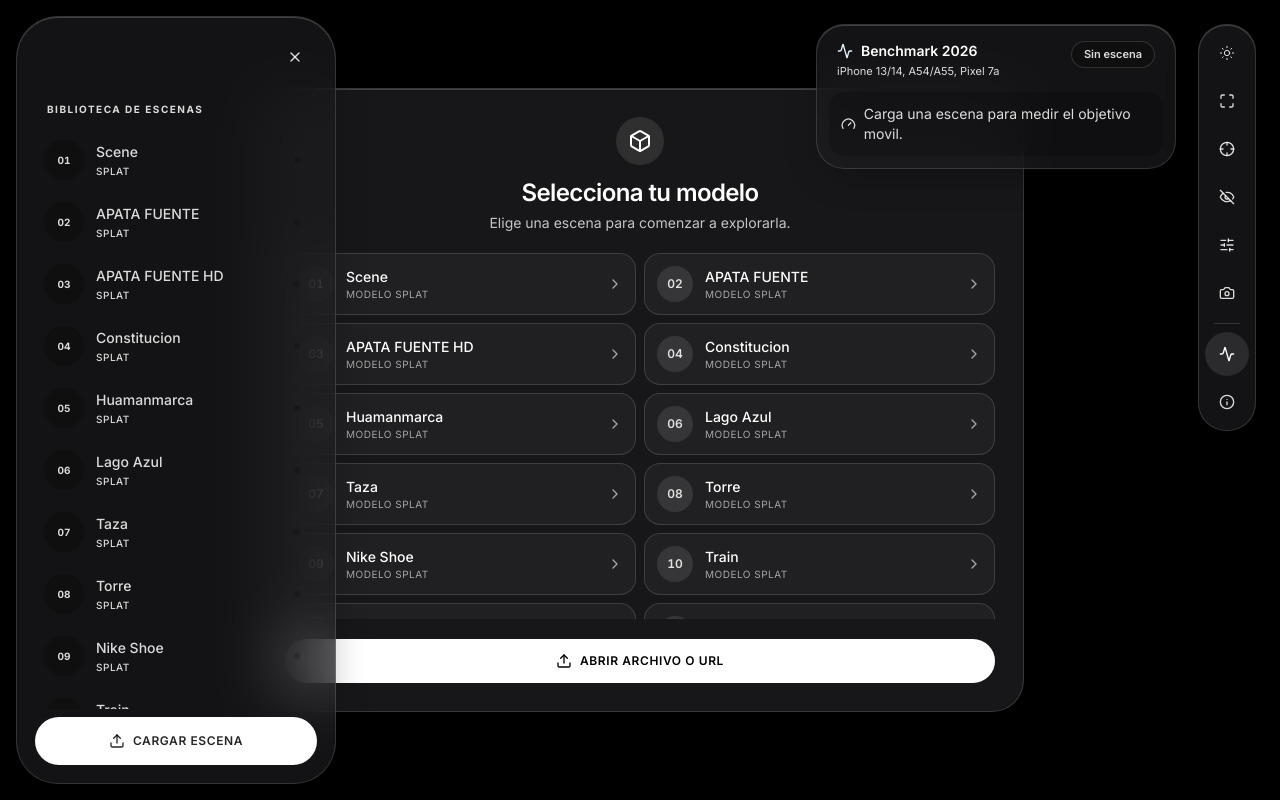
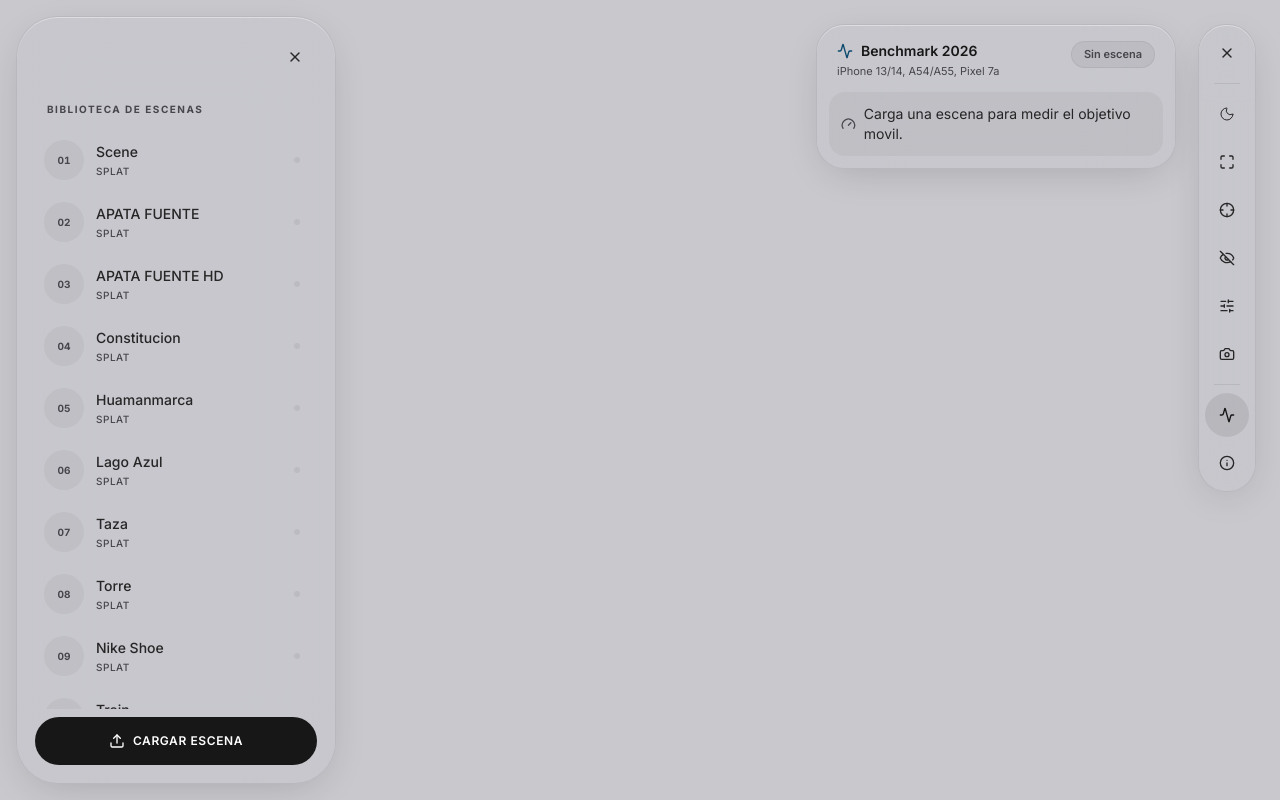
Before and after one commit to JaiderX16/SPLAT_VIEWER_V6, a React (Vite) app: page / in a window 1280 px wide. Both pictures are taken after a click on the button 1227 px from the left and 53 px from the top of the page. Built offline with nearby package versions, Linux system fonts and the light colour scheme.

Commit message:
mejora la UI

```diff
--- a/src/index.css
+++ b/src/index.css
@@ -158,6 +158,35 @@
     border-radius: var(--ui-dock-radius);
   }
 
+  .viewer-tools__panel {
+    display: flex;
+    flex-direction: column;
+    align-items: center;
+    gap: 4px;
+    max-height: 0;
+    overflow: hidden;
+    opacity: 0;
+    visibility: hidden;
+    pointer-events: none;
+    transition:
+      max-height 280ms cubic-bezier(0.2, 0.8, 0.2, 1),
+      opacity 180ms ease,
+      visibility 0s linear 280ms;
+  }
+  .viewer-tools__panel--open {
+    max-height: 600px;
+    opacity: 1;
+    visibility: visible;
+    pointer-events: auto;
+    transition-delay: 0s;
+  }
+
+  @media (prefers-reduced-motion: reduce) {
+    .viewer-tools__panel {
+      transition: none;
+    }
+  }
+
   .pill-btn {
     display: inline-flex;
     align-items: center;
--- a/src/pages/Home.tsx
+++ b/src/pages/Home.tsx
@@ -42,10 +42,10 @@ import {
   Compass,
   Sun,
   Moon,
-  Box,
-  Upload,
   Maximize,
   Minimize,
+  Menu,
+  X,
 } from 'lucide-react';
 
 // The WebGL fallback (three.js + GaussianSplats3D, ~1 MB) is only downloaded
@@ -229,6 +229,7 @@ const Home = forwardRef<SplatViewerRef, SplatViewerProps>(function Home({ showUI
   const [editorView, setEditorView] = useState(false);
   const [isFullscreen, setIsFullscreen] = useState(false);
   const [isFallbackFullscreen, setIsFallbackFullscreen] = useState(false);
+  const [toolsOpen, setToolsOpen] = useState(false);
 
   const isMobile = useIsMobile();
   const { theme, toggleTheme } = useTheme();
@@ -668,64 +669,30 @@ const Home = forwardRef<SplatViewerRef, SplatViewerProps>(function Home({ showUI
 
       {showUI && (
         <>
-          {!hasScene && !activeScene && (
-            <section className="absolute inset-0 z-[150] flex items-center justify-center p-4 md:p-8 pointer-events-none">
-              <div className="glass glass-strong w-full max-w-3xl max-h-[78vh] rounded-[32px] p-5 md:p-7 flex flex-col gap-5 isolate pointer-events-auto">
-                <header className="relative text-center">
-                  <div className="w-12 h-12 mx-auto mb-3 rounded-full bg-black/[0.05] dark:bg-white/[0.10] flex items-center justify-center">
-                    <Box className="w-6 h-6 text-neutral-800 dark:text-white" />
-                  </div>
-                  <h1 className="text-xl md:text-2xl font-semibold tracking-tight text-neutral-900 dark:text-white">
-                    Selecciona tu modelo
-                  </h1>
-                  <p className="mt-1 text-sm text-neutral-700 dark:text-white/75">
-                    Elige una escena para comenzar a explorarla.
-                  </p>
-                </header>
-
-                <div className="relative grid grid-cols-1 sm:grid-cols-2 gap-2 overflow-y-auto min-h-0">
-                  {DEMO_SCENES.map((scene, index) => (
-                    <button
-                      key={scene.name}
-                      type="button"
-                      disabled={backend === 'detecting' || isLoading}
-                      onClick={() => void handleDemoSelect(scene.name)}
-                      className="flex items-center gap-3 p-3 rounded-2xl border border-black/[0.08] dark:border-white/[0.14] bg-black/[0.03] dark:bg-white/[0.04] text-left hover:bg-black/[0.07] dark:hover:bg-white/[0.10] disabled:opacity-50 disabled:cursor-wait transition-colors"
-                    >
-                      <span className="w-9 h-9 shrink-0 rounded-full bg-black/[0.06] dark:bg-white/[0.10] flex items-center justify-center text-xs font-semibold tabular-nums text-neutral-800 dark:text-white/85">
-                        {String(index + 1).padStart(2, '0')}
-                      </span>
-                      <span className="min-w-0 flex-1">
-                        <span className="block truncate text-sm font-medium text-neutral-900 dark:text-white">
-                          {scene.name}
-                        </span>
-                        <span className="block text-[10px] uppercase tracking-wider text-neutral-600 dark:text-white/60">
-                          Modelo splat
-                        </span>
-                      </span>
-                      <ChevronRight className="w-4 h-4 shrink-0 text-neutral-600 dark:text-white/60" />
-                    </button>
-                  ))}
-                </div>
-
-                <button
-                  type="button"
-                  disabled={backend === 'detecting' || isLoading}
-                  onClick={() => setShowUploader(true)}
-                  className="relative flex items-center justify-center gap-2 h-11 shrink-0 rounded-full bg-neutral-900 text-white hover:bg-neutral-800 dark:bg-white dark:text-black dark:hover:bg-white/90 disabled:opacity-50 transition-colors"
-                >
-                  <Upload className="w-4 h-4" />
-                  <span className="text-xs font-semibold tracking-wider uppercase">Abrir archivo o URL</span>
-                </button>
-              </div>
-            </section>
-          )}
-
           {/* ── Right-side dock ── */}
           <nav
+            id="viewer-tools"
             aria-label="Herramientas del visor"
             className="absolute top-4 right-4 md:top-6 md:right-6 z-[25000] glass dock flex-col items-center isolate"
           >
+            <button
+              type="button"
+              className="pill-btn"
+              onClick={() => setToolsOpen((open) => !open)}
+              title={toolsOpen ? 'Cerrar herramientas' : 'Mostrar herramientas'}
+              aria-label={toolsOpen ? 'Cerrar herramientas' : 'Mostrar herramientas'}
+              aria-controls="viewer-tools-panel"
+              aria-expanded={toolsOpen}
+            >
+              {toolsOpen ? <X className="w-4 h-4" /> : <Menu className="w-5 h-5" />}
+            </button>
+            <div
+              id="viewer-tools-panel"
+              className={`viewer-tools__panel${toolsOpen ? ' viewer-tools__panel--open' : ''}`}
+              aria-hidden={!toolsOpen}
+              inert={!toolsOpen}
+            >
+              <div className="dock-divider my-1" />
             <button
               className="pill-btn"
               onClick={toggleTheme}
@@ -841,6 +808,7 @@ const Home = forwardRef<SplatViewerRef, SplatViewerProps>(function Home({ showUI
                 </button>
               </>
             )}
+            </div>
           </nav>
 
           {/* ── Editor view frame: matches the GPU picture-in-picture rect (30%, min 120px, 12px margin) ── */}
--- a/vite.config.ts
+++ b/vite.config.ts
@@ -31,6 +31,7 @@ export default defineConfig(({ mode }) => {
   },
   server: {
     port: 5182,
+    allowedHosts: ['desktop-feocakm.tailb5cc9a.ts.net'],
     headers: crossOriginIsolationHeaders,
   },
   preview: {
```
